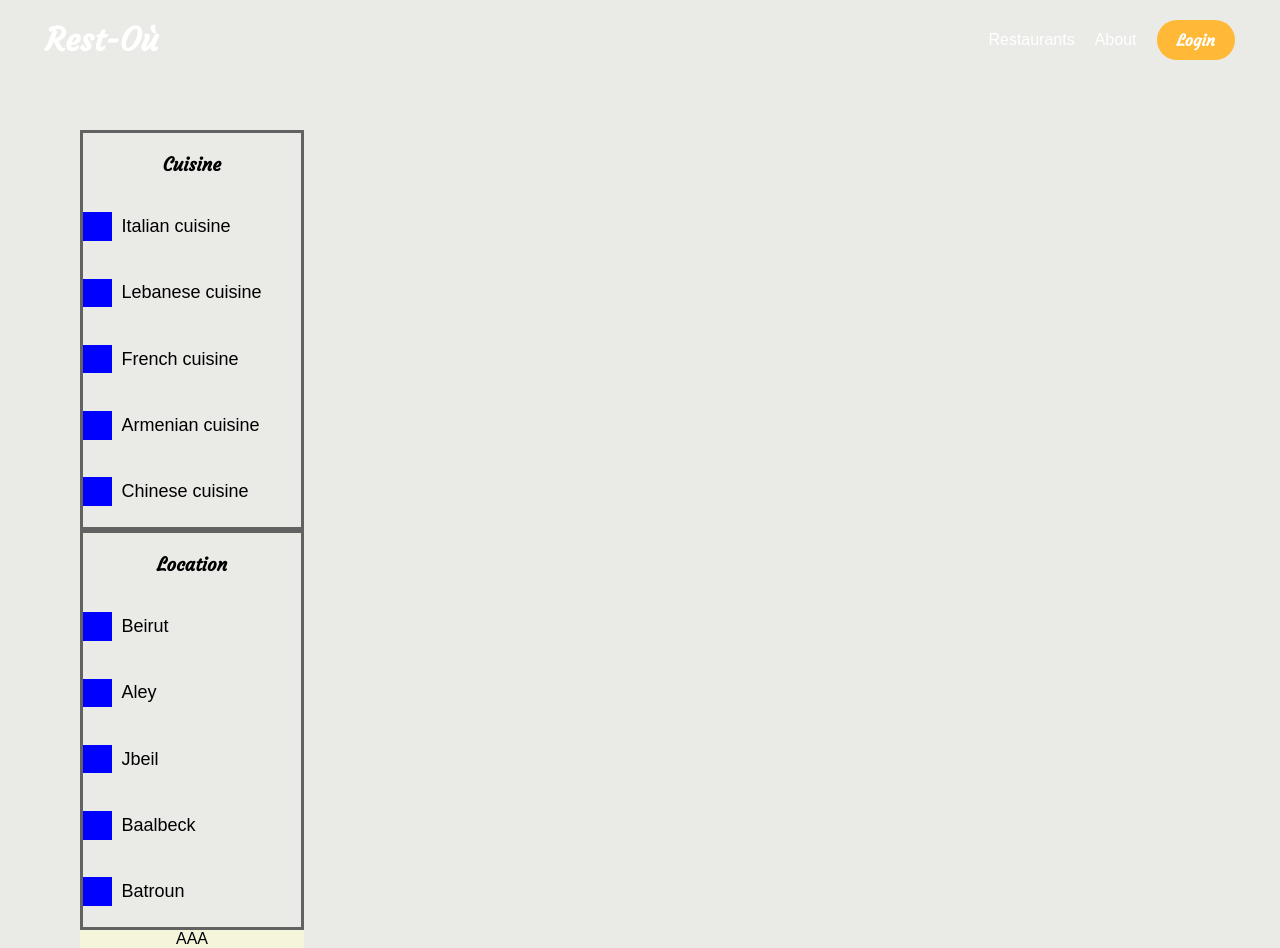
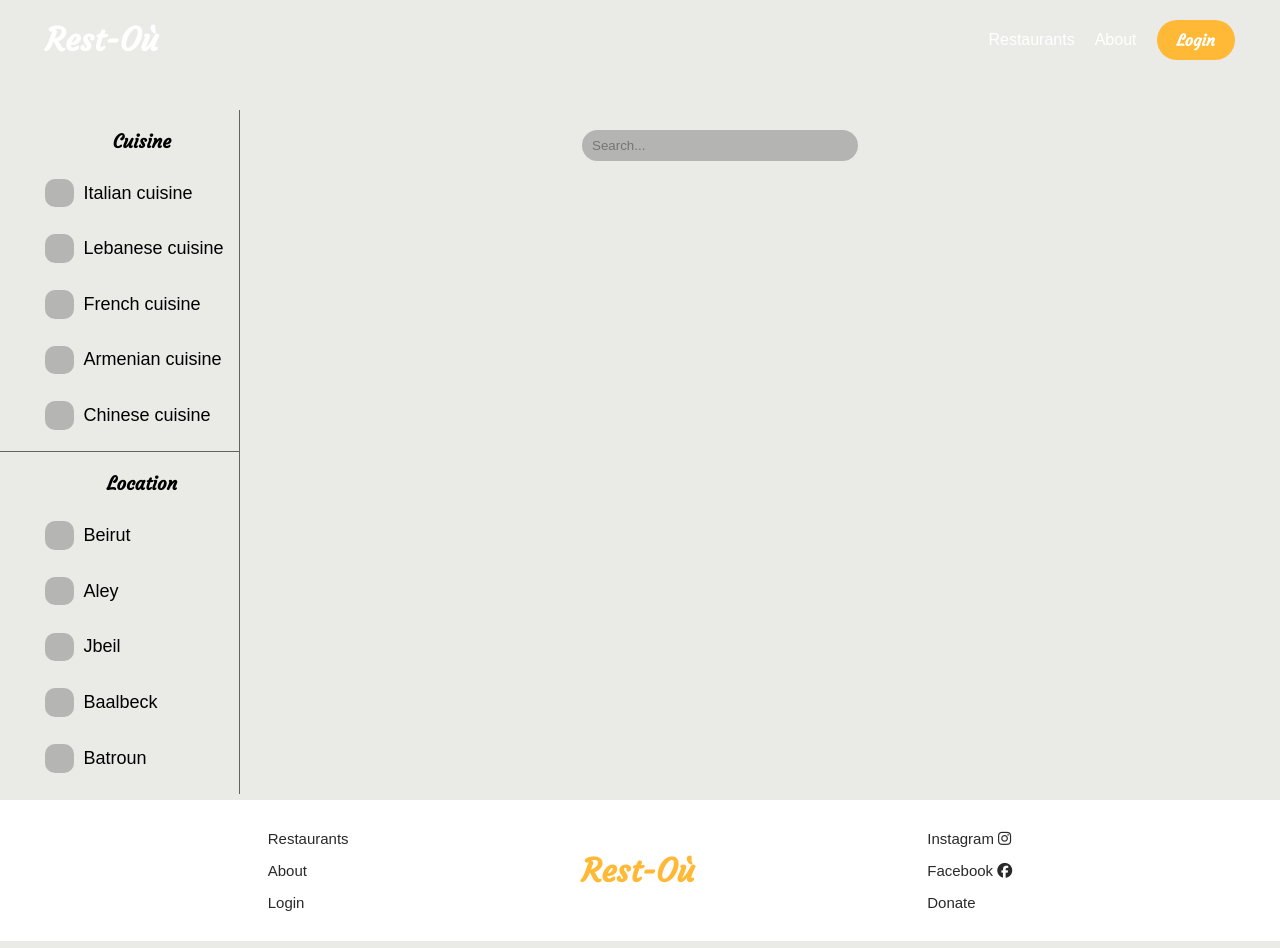
Before and after one commit to ali-chamas/Restaurant-Website-Team-11-Project, a plain HTML site: page pages/restaurants.html in a window 1280 px wide. Drawn offline with Linux system fonts and the light colour scheme.

Commit message:
added-search-bar

```diff
--- a/pages/restaurants.html
+++ b/pages/restaurants.html
@@ -43,70 +43,94 @@
     </header>
 
     <section class="test h-full flex">
+        <div class="mobile-filter">
+            <i class="fa-light fa-filter"></i>
+        </div>
         <div class="filters-container">
-            <div class="filter flex column justify-between border-color">
+            <div class="filter-top flex column justify-between">
                 <h3 class="special-font">Cuisine</h3>
 
                 <div class="filter-item flex align-center">
-                    <div class="checkbox"></div>
+                    <div class="checkbox bg-grey"></div>
                     <p> Italian cuisine</p>
                 </div>
 
                 <div class="flex filter-item align-center">
-                    <div class="checkbox"></div>
+                    <div class="checkbox bg-grey"></div>
                     <p> Lebanese cuisine</p>
                 </div>
 
                 <div class="filter-item flex align-center">
-                    <div class="checkbox"></div>
+                    <div class="checkbox bg-grey"></div>
                     <p> French cuisine</p>
                 </div>
 
                 <div class="filter-item flex align-center">
-                    <div class="checkbox"></div>
+                    <div class="checkbox bg-grey"></div>
                     <p> Armenian cuisine</p>
                 </div>
 
                 <div class="filter-item flex align-center">
-                    <div class="checkbox"></div>
+                    <div class="checkbox bg-grey"></div>
                     <p> Chinese cuisine</p>
                 </div>
             </div>
 
-            <div class="filter flex column justify-between border-color">
+            <div class="filter-bottom flex column justify-between">
                 <h3 class="special-font">Location</h3>
 
                 <div class="filter-item flex align-center">
-                    <div class="checkbox"></div>
+                    <div class="checkbox bg-grey"></div>
                     <p> Beirut</p>
                 </div>
 
                 <div class="flex filter-item align-center">
-                    <div class="checkbox"></div>
+                    <div class="checkbox bg-grey"></div>
                     <p> Aley</p>
                 </div>
 
                 <div class="filter-item flex align-center">
-                    <div class="checkbox"></div>
+                    <div class="checkbox bg-grey"></div>
                     <p> Jbeil</p>
                 </div>
 
                 <div class="filter-item flex align-center">
-                    <div class="checkbox"></div>
+                    <div class="checkbox bg-grey"></div>
                     <p> Baalbeck</p>
                 </div>
 
                 <div class="filter-item flex align-center">
-                    <div class="checkbox"></div>
+                    <div class="checkbox bg-grey"></div>
                     <p> Batroun</p>
                 </div>
             </div>
+        </div>
 
         <div class="main flex column align-center">
-            AAA
+            <div class="search-bar">
+                <input type="text" placeholder="Search..." class="bg-grey border-radius" />
+            </div>
         </div>
 
+
     </section>
+    <footer class="flex w-full  align-center justify-evenly">
+        <div class="flex column">
+            <a href="/" >Restaurants</a>
+            <a href="/">About</a>
+            <a href="/">Login</a>
+        </div>
+        <div class="flex">
+            <h1 class="special-font ">
+              Rest-Où
+            </h1>
+        </div>
+        <div class="flex column">
+            <a href="/">Instagram <i class="fa-brands fa-instagram"></i></a>
+            <a href="/">Facebook <i class="fa-brands fa-facebook"></i></a>
+            <a href="/">Donate</a>
+        </div>
+    </footer>
 
 
 
--- a/styles/colors.css
+++ b/styles/colors.css
@@ -10,6 +10,6 @@
     color: white;
 }
 
-.border-color{
-    border-color: rgb(98, 98, 98);
+.bg-grey{
+    background-color: rgba(151, 151, 151, 0.645);
 }
--- a/styles/pages/restaurants.css
+++ b/styles/pages/restaurants.css
@@ -1,22 +1,34 @@
 .test{
     /* background-color: rgb(0, 0, 0); */
-    padding: 10vh;
+    padding: 10vh 10vh 0vh 0vh;
 }
 
 .filters-container{
-    /* background-color: aqua; */
     width: 20%;
-    margin-top: 50px;
-    height: 100vh;
-
+    margin-top: 30px;
+    height: 95%;
 }
 
-.filter{
+.filter-top{
     height: 50%;
-    border-width: 3px;
-    padding: 20px 0px 20px 0px;
+    border-bottom: 2px;
+    border-right: 2px;
+    padding: 20px 0px 20px 45px;
+    border-width: 0px 1px 1px 0px;
     border-style: solid;
+    border-color: rgb(98, 98, 98);
 }
+
+.filter-bottom{
+    height: 50%;
+    border-bottom: 2px;
+    border-right: 2px;
+    padding: 20px 0px 20px 45px;
+    border-width: 0px 1px 0px 0px;
+    border-style: solid;
+    border-color: rgb(98, 98, 98);
+}
+
 
 .filters-container h3{
   text-align: center;
@@ -25,7 +37,7 @@
 .checkbox{
     width: 28.5px;
     height: 28.5px;
-    background-color: blue;
+    border-radius: 10px;
 }
 
 .filter-item > p{
@@ -34,5 +46,34 @@
 }
 
 .main{
-    background-color: beige;
+    width: 80%;
+    margin-top: 30px;
+    height: 95%;
+    /* background-color: rgb(255, 255, 0); */
+    padding: 20px;
 }
+
+.search-bar{
+    width: 30%;
+    height: 30px;
+}
+
+input {
+    width: 100%;
+    border: none;
+    outline: none;
+}
+
+.mobile-filter{
+    display: none;
+}
+
+@media (max-width:1200px) {
+    .filters-container{
+        display: none;
+    }
+
+    .mobile-filter{
+        display: block;
+    }
+}
```
